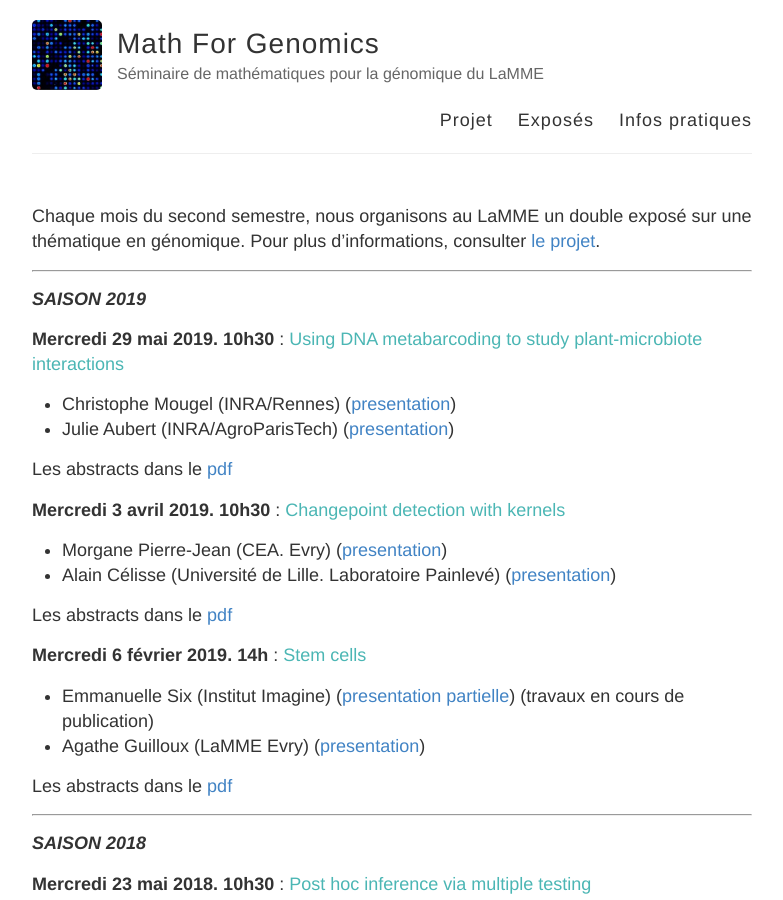
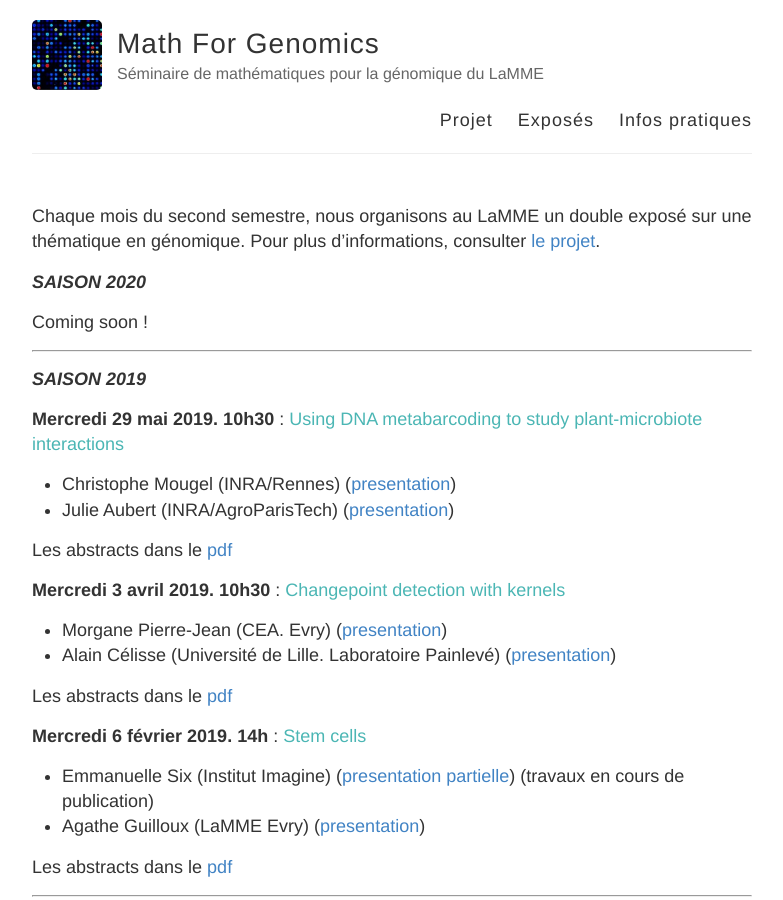
Before and after one commit to MathForGenomics/MathForGenomics.github.io, a Jekyll site: the page built from exposes.md, in a window 1280 px wide and 900 px high. Shown: the whole window, without its empty margins (248-1031 px from the left). Built offline with Jekyll 4.4.1, drawn with Linux system fonts in a browser that asks for light colours.

Commit message:
Update exposes.md

```diff
--- a/exposes.md
+++ b/exposes.md
@@ -5,6 +5,11 @@ permalink: /exposes/
 ---
 
 Chaque mois du second semestre, nous organisons au LaMME un double exposé sur une thématique en génomique. Pour plus d'informations, consulter [le projet](projet.md).
+
+
+***SAISON 2020***
+
+Coming soon !
 
 ***
 
```
